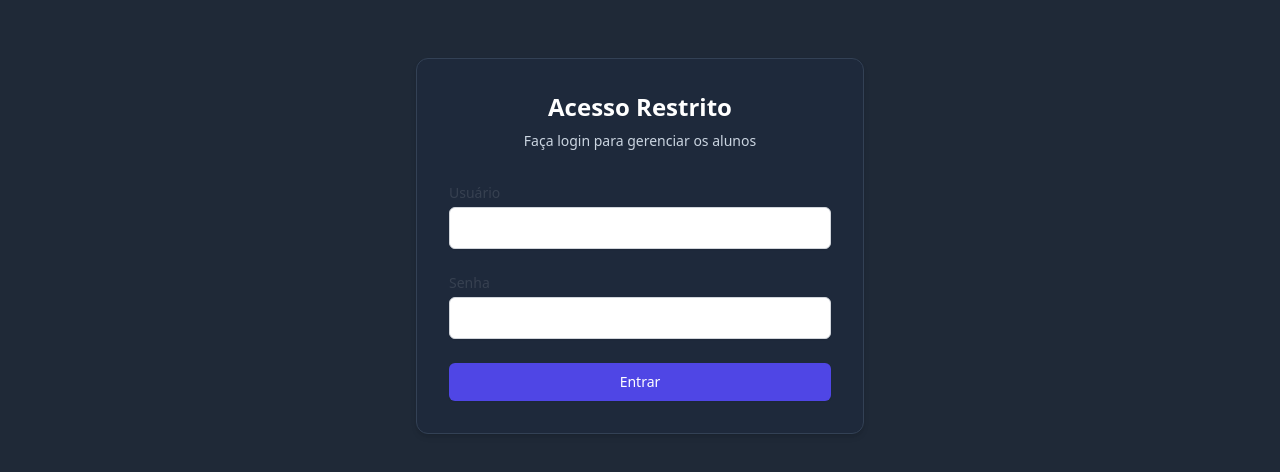
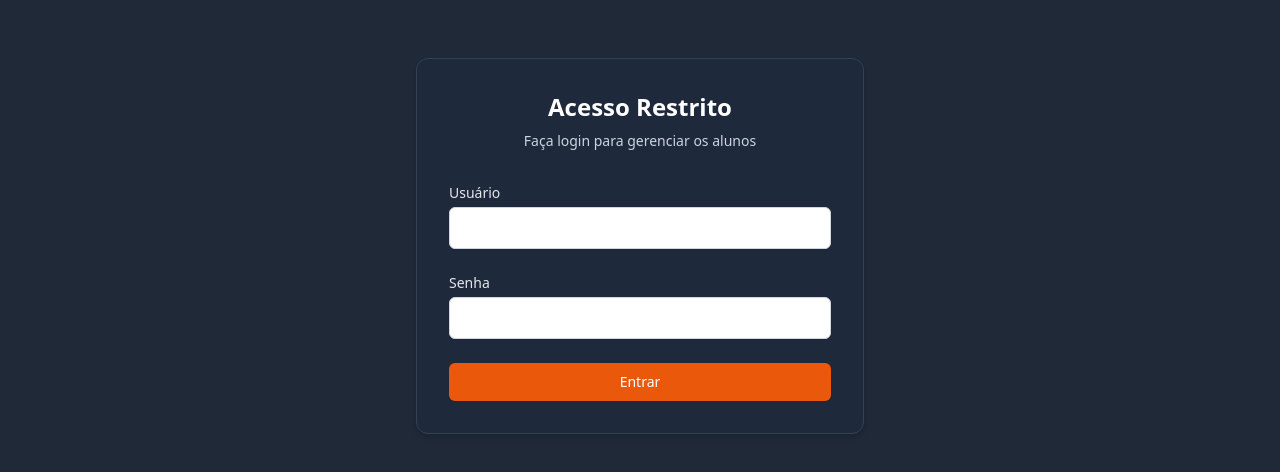
Before and after one commit to isajuca/Academia-Secretaria, a plain HTML site: page index.html in a window 1280 px wide. Shown: the part 86-558 px from the top of the page. Drawn offline with nearby package versions, Linux system fonts and the light colour scheme.

Commit message:
altera estilos de rótulos e botão no formulário de login para melhor contraste e visibilidade

```diff
--- a/index.html
+++ b/index.html
@@ -46,14 +46,14 @@
             </div>
             <form id="loginForm" class="space-y-6">
                 <div>
-                    <label class="block text-sm font-medium text-gray-700">Usuário</label>
+                    <label class="block text-sm font-medium text-gray-200">Usuário</label>
                     <input type="text" id="usuario" required class="mt-1 block w-full border border-gray-300 rounded-md shadow-sm py-2 px-3 focus:outline-none focus:ring-indigo-500 focus:border-indigo-500">
                 </div>
                 <div>
-                    <label class="block text-sm font-medium text-gray-700">Senha</label>
+                    <label class="block text-sm font-medium text-gray-200">Senha</label>
                     <input type="password" id="password" required class="mt-1 block w-full border border-gray-300 rounded-md shadow-sm py-2 px-3 focus:outline-none focus:ring-indigo-500 focus:border-indigo-500">
                 </div>
-                <button type="submit" class="w-full flex justify-center py-2 px-4 border border-transparent rounded-md shadow-sm text-sm font-medium text-white bg-indigo-600 hover:bg-indigo-700 focus:outline-none focus:ring-2 focus:ring-offset-2 focus:ring-indigo-500 transition duration-200">
+                <button type="submit" class="w-full flex justify-center py-2 px-4 border border-transparent rounded-md shadow-sm text-sm font-medium text-white bg-orange-600 hover:bg-orange-700 focus:outline-none focus:ring-2 focus:ring-offset-2 focus:ring-orange-500 transition duration-200">
                     Entrar
                 </button>
                 <div id="loginError" class="hidden text-red-500 text-sm text-center mt-2">Credenciais inválidas!</div>
```
